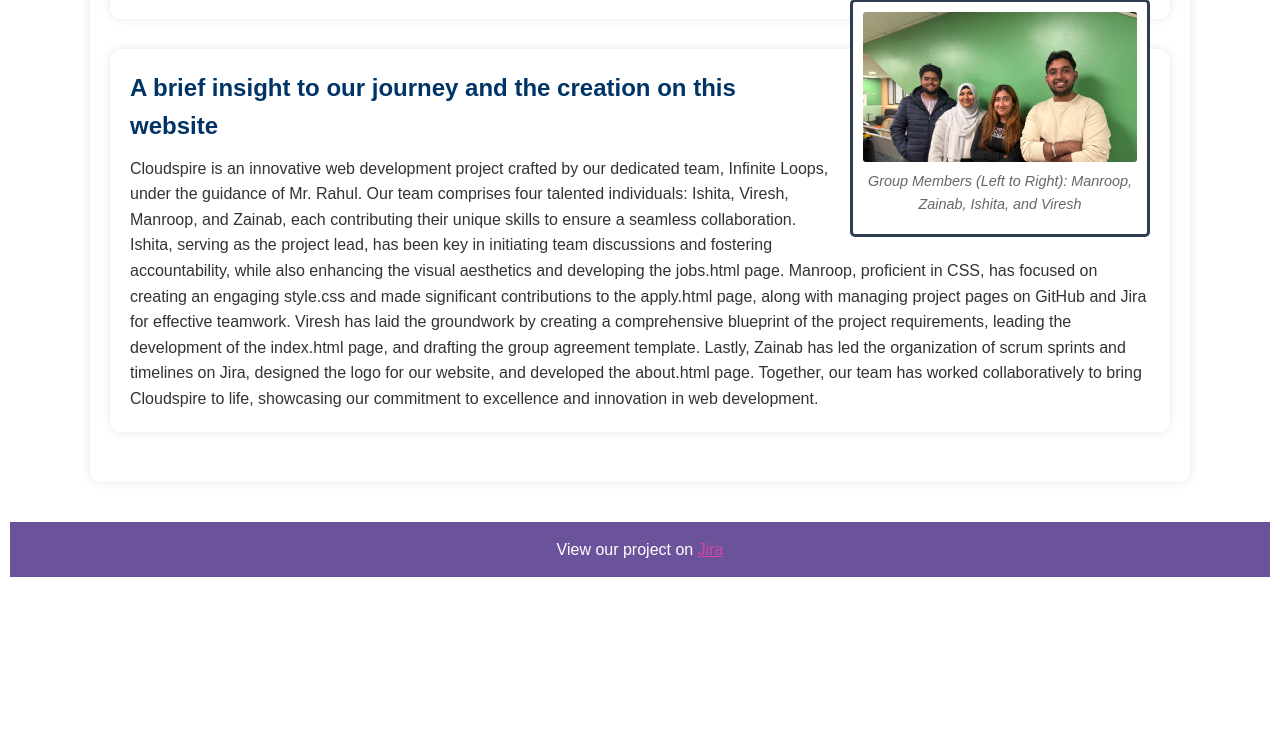
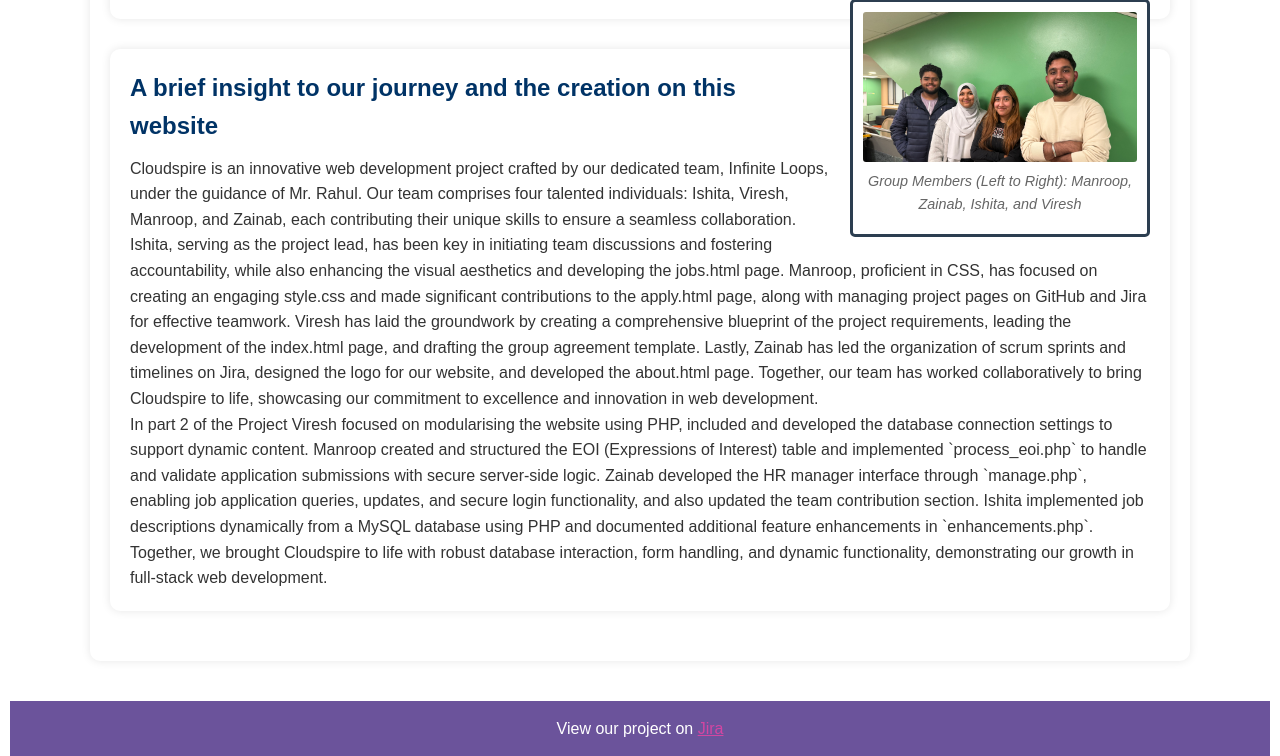
Before and after one commit to Infinite-Loops04/Project02, a PHP site: page /about.php in a window 1280 px wide. Shown: the part 2293-3049 px from the top of the page. Before the commit the page ends 2870 px from the top, so only its background shows below. Run offline with PHP 8.4, Linux system fonts and the light colour scheme.

Commit message:
Updated group members contibutions in about.php

```diff
--- a/about.php
+++ b/about.php
@@ -140,6 +140,7 @@
     <section class="about">
       <h2>A brief insight to our journey and the creation on this website</h2> <!-- Section heading -->
       <p>Cloudspire is an innovative web development project crafted by our dedicated team, Infinite Loops, under the guidance of Mr. Rahul. Our team comprises four talented individuals: Ishita, Viresh, Manroop, and Zainab, each contributing their unique skills to ensure a seamless collaboration. Ishita, serving as the project lead, has been key in initiating team discussions and fostering accountability, while also enhancing the visual aesthetics and developing the jobs.html page. Manroop, proficient in CSS, has focused on creating an engaging style.css and made significant contributions to the apply.html page, along with managing project pages on GitHub and Jira for effective teamwork. Viresh has laid the groundwork by creating a comprehensive blueprint of the project requirements, leading the development of the index.html page, and drafting the group agreement template. Lastly, Zainab has led the organization of scrum sprints and timelines on Jira, designed the logo for our website, and developed the about.html page. Together, our team has worked collaboratively to bring Cloudspire to life, showcasing our commitment to excellence and innovation in web development.</p> <!-- Detailed project description paragraph -->
+      <p> In part 2 of the Project Viresh focused on modularising the website using PHP, included and developed the database connection settings to support dynamic content. Manroop created and structured the EOI (Expressions of Interest) table and implemented `process_eoi.php` to handle and validate application submissions with secure server-side logic. Zainab developed the HR manager interface through `manage.php`, enabling job application queries, updates, and secure login functionality, and also updated the team contribution section. Ishita implemented job descriptions dynamically from a MySQL database using PHP and documented additional feature enhancements in `enhancements.php`. Together, we brought Cloudspire to life with robust database interaction, form handling, and dynamic functionality, demonstrating our growth in full-stack web development.</p>
     </section>
   </main>
 
```
